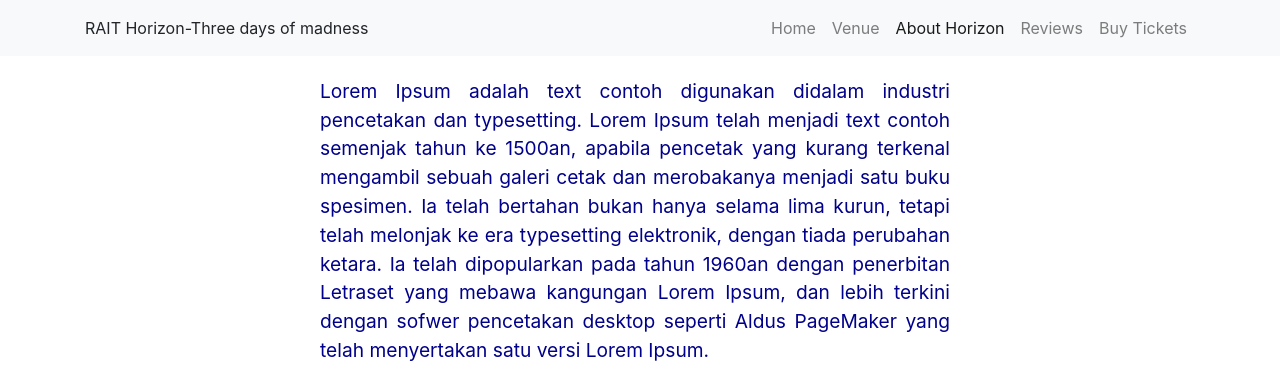
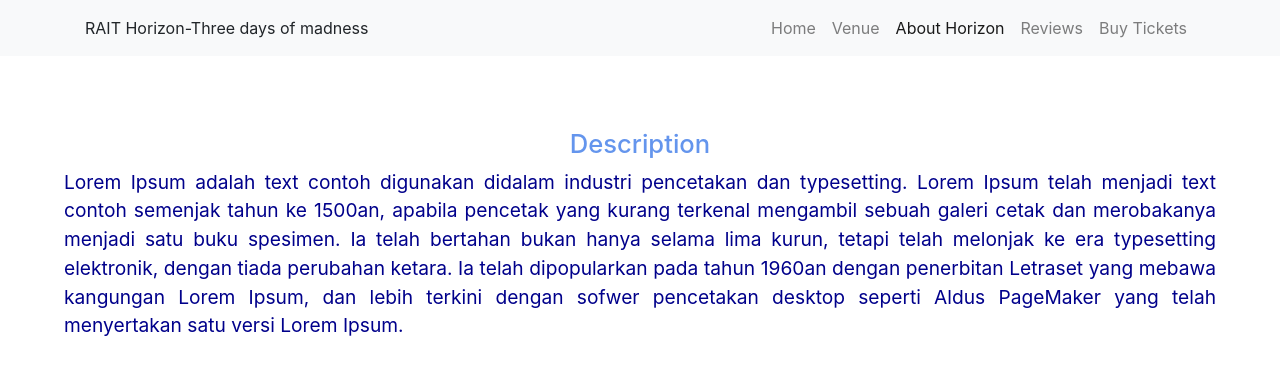
Before and after one commit to Amansingh1202/JavaMiniProject, a plain HTML site: page About.html in a window 1280 px wide. Shown: the top 373 px of the page. Drawn offline with nearby package versions, Linux system fonts and the light colour scheme.

Commit message:
fix display issues

```diff
--- a/About.html
+++ b/About.html
@@ -44,7 +44,9 @@
 </nav>
         <section class="description">
             <div class="row">
-                <div class="col-md-8">
+                <div class="col-md-12">
+                    <h1>Description
+                    </h1>
                     <p>Lorem Ipsum adalah text contoh digunakan didalam industri pencetakan dan typesetting. Lorem Ipsum telah menjadi text contoh semenjak tahun ke 1500an, apabila pencetak yang kurang terkenal mengambil sebuah galeri cetak dan merobakanya menjadi satu buku spesimen. Ia telah bertahan bukan hanya selama lima kurun, tetapi telah melonjak ke era typesetting elektronik, dengan tiada perubahan ketara. Ia telah dipopularkan pada tahun 1960an dengan penerbitan Letraset yang mebawa kangungan Lorem Ipsum, dan lebih terkini dengan sofwer pencetakan desktop seperti Aldus PageMaker yang telah menyertakan satu versi Lorem Ipsum.<p>
                 </div>
             </div>
--- a/stylesheet/stylesheet1.css
+++ b/stylesheet/stylesheet1.css
@@ -92,13 +92,21 @@ html,body
 }
 .description{
     margin-top: 6%;
-    margin-left: 25%;
+    margin-left: 5%;
+    margin-right: 5%;
+    text-align: center;
     text-align: justify;
 }
 .description p{
     font-size: 120%;
     color: darkblue;
 }
+.description h1{
+    margin-top: 52px;
+    text-align: center;
+    color: cornflowerblue;
+    font-size: 160%;
+}
 video {
   width: 100%;
   height: auto;
```
